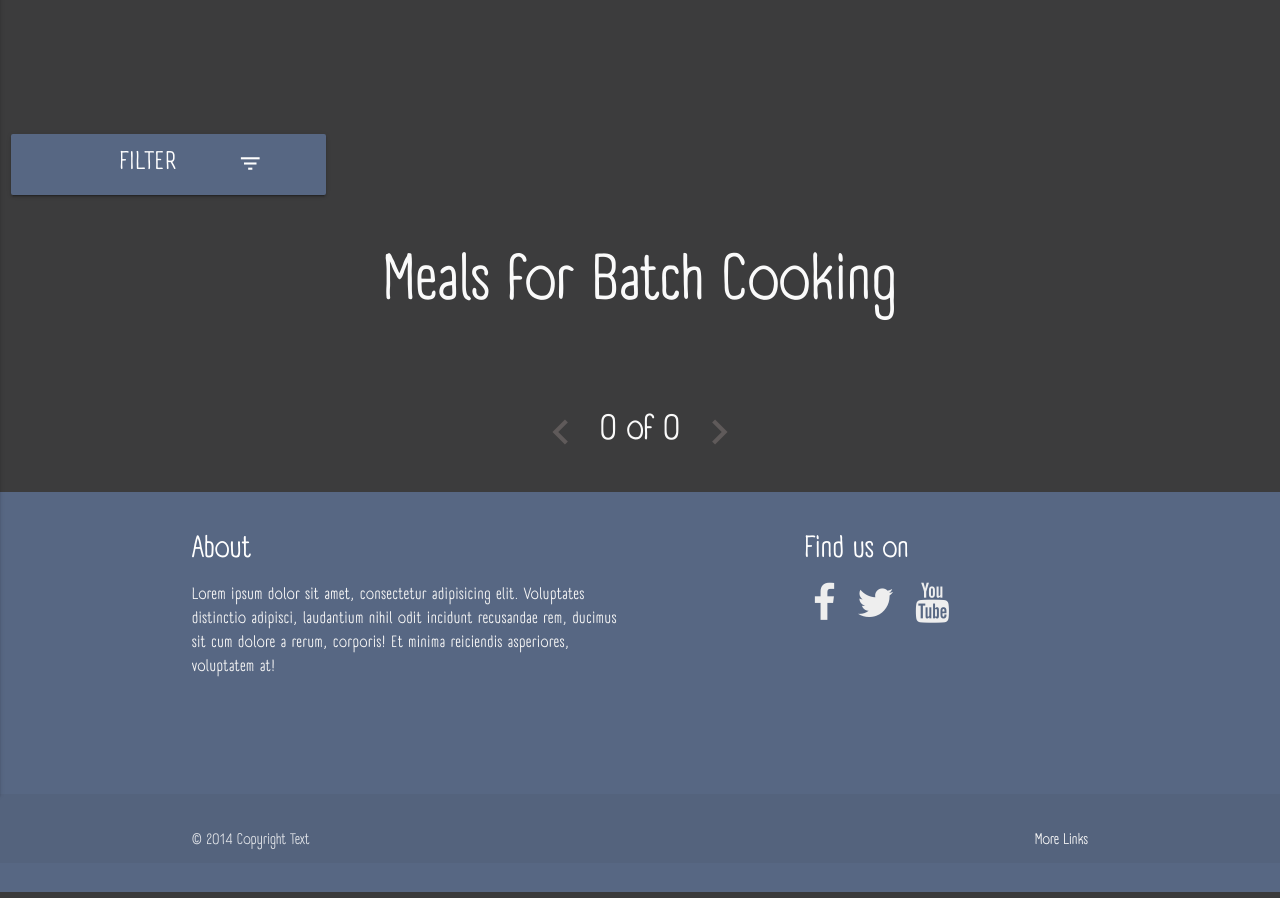
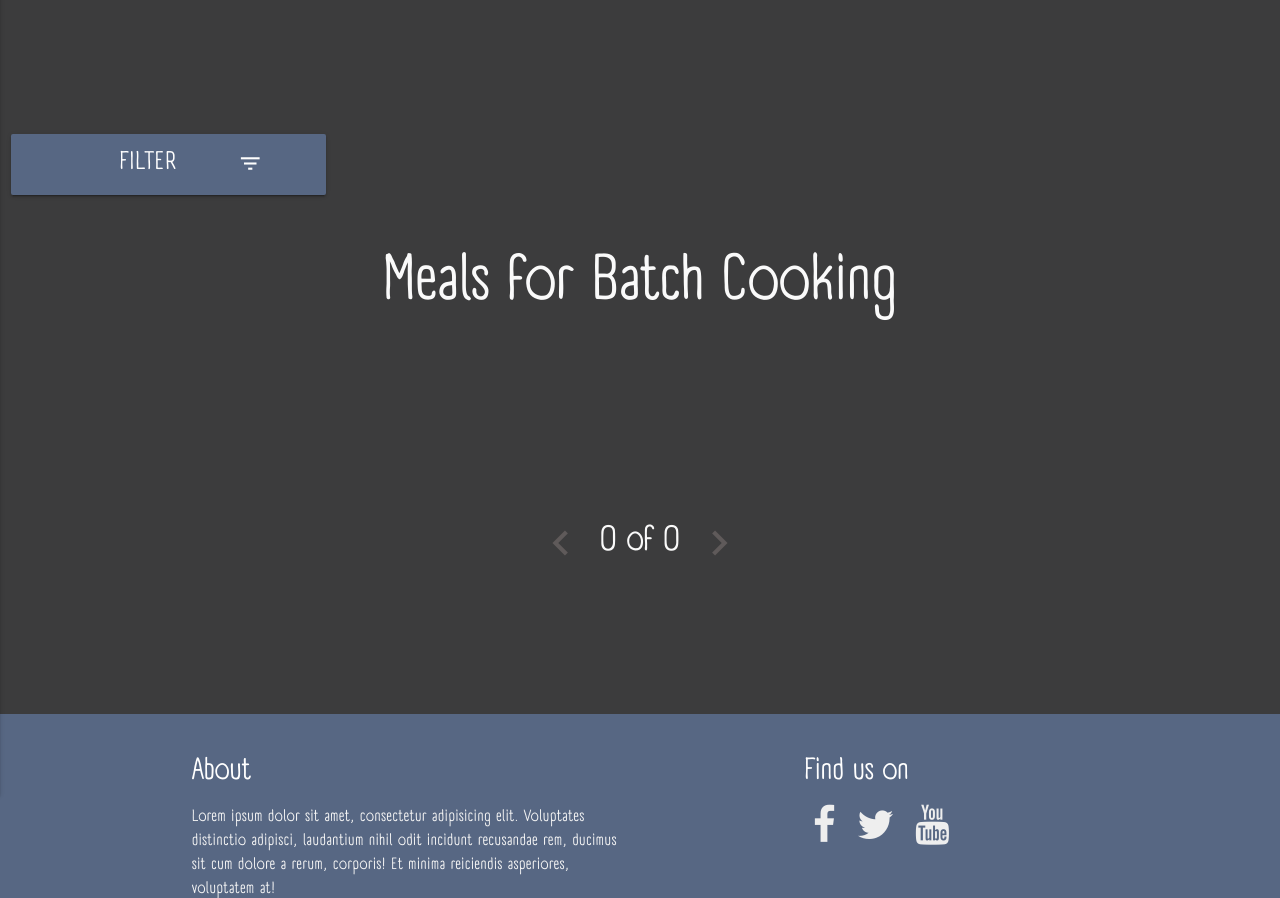
Before and after one commit to itoulou/cook-book, a Flask app: page /batch_cook in a window 1280 px wide. Shown: the part 65-963 px from the top of the page. Run offline with Flask 2, Linux system fonts and the light colour scheme; data that the repository does not hold is empty; some libraries are stand-ins or nearby versions.

Commit message:
refactored styles with pagination to add some margin top and bottom

```diff
--- a/static/css/style.css
+++ b/static/css/style.css
@@ -500,6 +500,10 @@ textarea.materialize-textarea:focus:not([readonly])+label {
     font-size: 20px;
     letter-spacing: 2px;
 }
+.pagination {
+    margin-top: 10%;
+    margin-bottom: 10%;
+}
 
 .pagination li {
     font-size: 50px;
```
